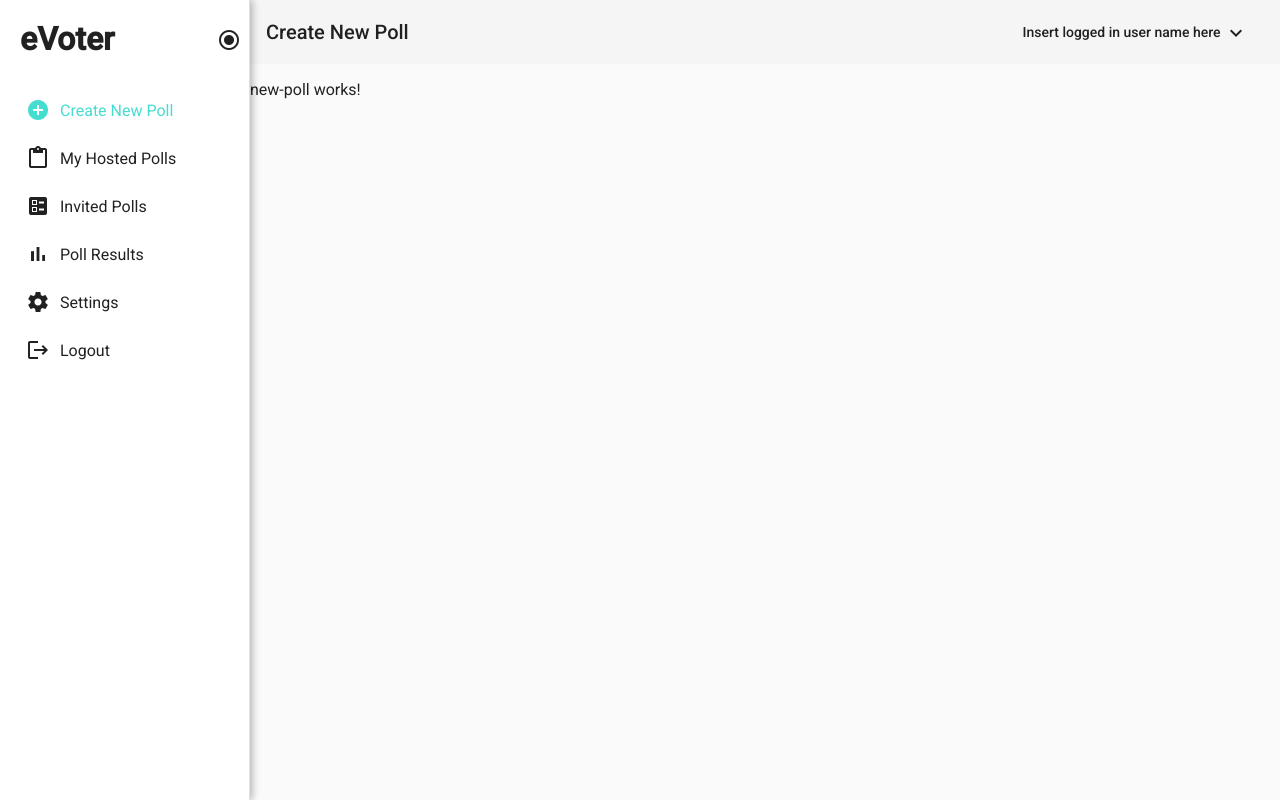
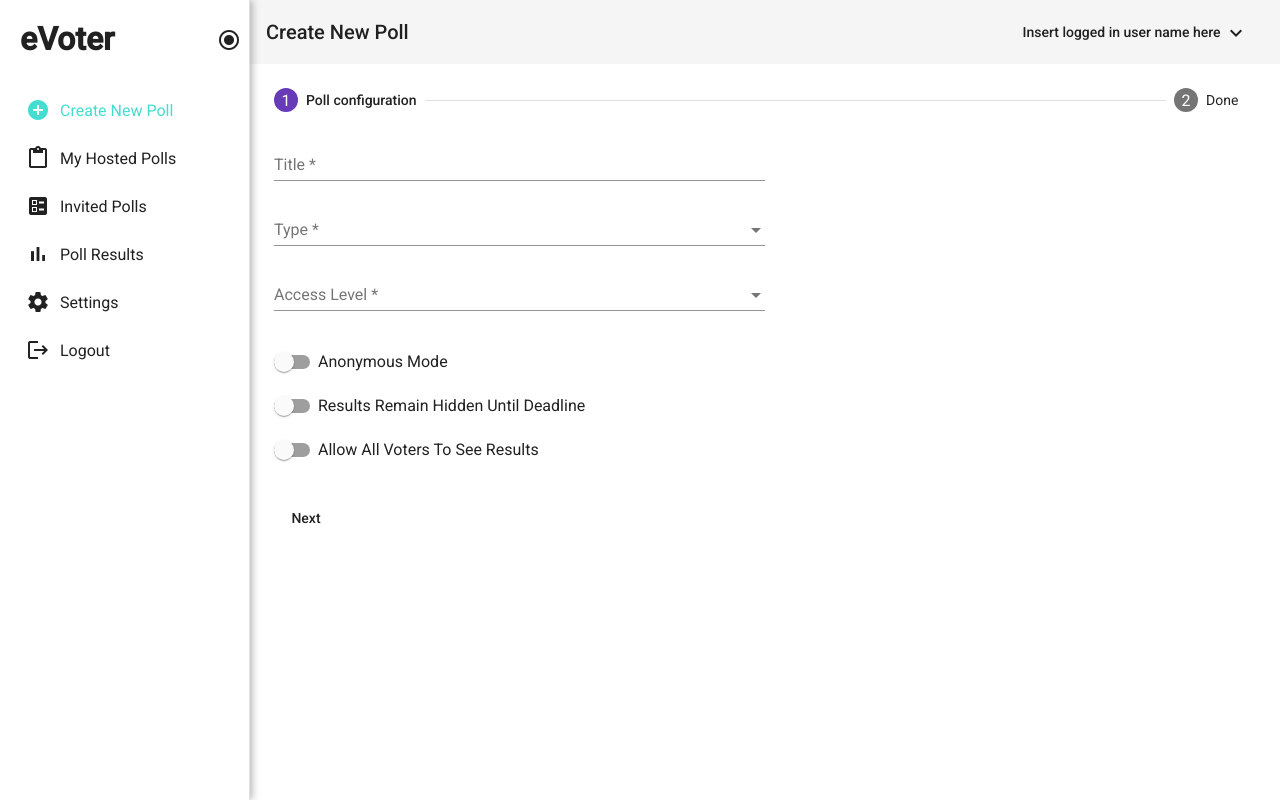
Before and after one commit to ECE493W2021T3/eVoter, an Angular app in the folder frontend/: page /new-poll in a window 1280 px wide. Built offline with nearby package versions, Linux system fonts and the light colour scheme; sample sign-in values are in the browser's storage.

Commit message:
#31 poll config ui and validation

```diff
--- a/frontend/src/app/app.module.ts
+++ b/frontend/src/app/app.module.ts
@@ -3,6 +3,7 @@ import { NgModule } from '@angular/core';
 import { HttpClientModule, HTTP_INTERCEPTORS } from '@angular/common/http';
 import { BrowserAnimationsModule } from '@angular/platform-browser/animations';
 import { FlexLayoutModule } from "@angular/flex-layout";
+import { FormsModule, ReactiveFormsModule } from '@angular/forms';
 
 import { AppRoutingModule } from './app-routing.module';
 import { AppComponent } from './app.component';
@@ -36,7 +37,9 @@ import { SettingsComponent } from './components/settings/settings.component';
         HttpClientModule,
         BrowserAnimationsModule,
         MaterialModule,
-        FlexLayoutModule
+        FlexLayoutModule,
+        FormsModule,
+        ReactiveFormsModule
     ],
     providers: [
         AuthGuard,
--- a/frontend/src/app/components/new-poll/new-poll.component.html
+++ b/frontend/src/app/components/new-poll/new-poll.component.html
@@ -1 +1,77 @@
-<p>new-poll works!</p>
+<div style="height: 100%">
+    <mat-horizontal-stepper #stepper fxFlex>
+        <mat-step [stepControl]="pollConfigForm" errorMessage="Invalid configuration.">
+            <form [formGroup]="pollConfigForm" fxLayout="column" fxFlex="50">
+                <ng-template matStepLabel>Poll configuration</ng-template>
+
+                <mat-form-field>
+                    <input matInput formControlName="title" placeholder="Title" required>
+                    <mat-error *ngIf="pcf.title.errors && pcf.title.errors.required">Title is required</mat-error>
+                </mat-form-field>
+
+                <mat-form-field>
+                    <mat-label>Type</mat-label>
+                    <mat-select formControlName="type" required>
+                        <mat-option></mat-option>
+                        <mat-option *ngFor="let type of pollTypes" [value]="type.value">{{ type.display }}</mat-option>
+                    </mat-select>
+                    <mat-error *ngIf="pcf.type.errors && pcf.type.errors.required">Type is required</mat-error>
+                </mat-form-field>
+
+                <mat-form-field>
+                    <mat-label>Access Level</mat-label>
+                    <mat-select formControlName="accessLevel" required>
+                        <mat-option></mat-option>
+                        <mat-option *ngFor="let accessLevel of accessLevels" [value]="accessLevel.value">{{
+                            accessLevel.display }}</mat-option>
+                    </mat-select>
+                    <mat-error *ngIf="pcf.accessLevel.errors && pcf.accessLevel.errors.required">Access Level is
+                        required</mat-error>
+                </mat-form-field>
+
+                <!-- <mat-form-field fxFlex>
+                    <input matInput readonly required [min]="minDate" [matDatepicker]="endDatePicker"
+                        (focus)="endDatePicker.open()" formControlName="endDate" placeholder="End Date">
+                    <mat-datepicker-toggle matSuffix [for]="endDatePicker"></mat-datepicker-toggle>
+                    <mat-datepicker #endDatePicker></mat-datepicker>
+                    <mat-error *ngIf="pcf.endDate.errors && pcf.endDate.errors.required">End Date is required
+                    </mat-error>
+                </mat-form-field> -->
+
+                <br />
+
+                <div fxLayout="column" fxLayoutGap="20px">
+                    <mat-slide-toggle formControlName="isAnonymousModeOn" color="primary">
+                        Anonymous Mode
+                    </mat-slide-toggle>
+
+                    <mat-slide-toggle formControlName="isHiddenUntilDeadline" color="primary">
+                        Results Remain Hidden Until Deadline
+                    </mat-slide-toggle>
+
+                    <mat-slide-toggle formControlName="canVotersSeeResults" color="primary">
+                        Allow All Voters To See Results
+                    </mat-slide-toggle>
+                </div>
+
+                <br /><br />
+
+                <div>
+                    <button mat-button matStepperNext>Next</button>
+                </div>
+            </form>
+
+            <!-- Fill remaining column space -->
+            <div fxFlex></div>
+        </mat-step>
+
+        <mat-step>
+            <ng-template matStepLabel>Done</ng-template>
+            <p>You are now done.</p>
+            <div>
+                <button mat-button matStepperPrevious>Back</button>
+                <button mat-button (click)="stepper.reset()">Reset</button>
+            </div>
+        </mat-step>
+    </mat-horizontal-stepper>
+</div>
--- a/frontend/src/app/components/new-poll/new-poll.component.ts
+++ b/frontend/src/app/components/new-poll/new-poll.component.ts
@@ -1,15 +1,40 @@
+import { STEPPER_GLOBAL_OPTIONS } from '@angular/cdk/stepper';
 import { Component, OnInit } from '@angular/core';
+import { FormBuilder, FormGroup, Validators } from '@angular/forms';
+import { ACCESS_LEVELS, POLL_TYPES } from 'src/app/helpers/common.const';
 
 @Component({
     selector: 'app-new-poll',
     templateUrl: './new-poll.component.html',
-    styleUrls: ['./new-poll.component.css']
+    styleUrls: ['./new-poll.component.css'],
+    providers: [{
+        provide: STEPPER_GLOBAL_OPTIONS,
+        useValue: { showError: true }
+    }]
 })
 export class NewPollComponent implements OnInit {
+    public pollConfigForm: FormGroup
 
-    constructor() { }
+    public pollTypes = POLL_TYPES;
+    public accessLevels = ACCESS_LEVELS;
+    public minDate = new Date();
+
+    constructor(
+        private formBuilder: FormBuilder) { }
 
     ngOnInit(): void {
+        this.pollConfigForm = this.formBuilder.group({
+            title: ['', Validators.required],
+            type: ['', Validators.required],
+            accessLevel: ['', Validators.required],
+            endDate: ['', Validators.required],
+            endTime: ['', Validators.required],
+            isAnonymousModeOn: [''],
+            isHiddenUntilDeadline: [''],
+            canVotersSeeResults: ['']
+        });
     }
 
+    // Convenience getters for easy access to form fields
+    get pcf() { return this.pollConfigForm.controls; }
 }
--- a/frontend/src/app/components/top-nav-bar/top-nav-bar.component.ts
+++ b/frontend/src/app/components/top-nav-bar/top-nav-bar.component.ts
@@ -14,8 +14,7 @@ export class TopNavBarComponent implements OnInit, OnDestroy {
 
     constructor(
         private router: Router,
-        private authService: AuthService
-    ) { }
+        private authService: AuthService) { }
 
     ngOnInit(): void {
         // Get title from routes in app-routing-module
--- a/frontend/src/app/helpers/auth.guard.ts
+++ b/frontend/src/app/helpers/auth.guard.ts
@@ -9,8 +9,7 @@ import { AuthService } from '../services/auth.service';
 export class AuthGuard implements CanActivate {
     constructor(
         private authService: AuthService,
-        private router: Router
-    ) {}
+        private router: Router) { }
 
     // prevents the user from accessing certain components if not logged in
     canActivate(route: ActivatedRouteSnapshot, state: RouterStateSnapshot) {
--- /dev/null
+++ b/frontend/src/app/helpers/common.const.ts
@@ -0,0 +1,43 @@
+export const COMMON = {
+    accessLevel: {
+        private: 'Private',
+        public: 'Public',
+        inviteOnly: 'Invite Only'
+    },
+    pollType: {
+        survey: 'Survey',
+        election: 'Election'
+    }
+}
+
+// Used for binding display and value
+export interface ICommonValue {
+	display: string;
+	value: string;
+}
+
+export const ACCESS_LEVELS: ICommonValue[] = [
+    {
+        display: COMMON.accessLevel.private,
+        value: COMMON.accessLevel.private
+    },
+    {
+        display: COMMON.accessLevel.public,
+        value: COMMON.accessLevel.public
+    },
+    {
+        display: COMMON.accessLevel.inviteOnly,
+        value: COMMON.accessLevel.inviteOnly
+    }
+];
+
+export const POLL_TYPES: ICommonValue[] = [
+    {
+        display: COMMON.pollType.survey,
+        value: COMMON.pollType.survey
+    },
+    {
+        display: COMMON.pollType.election,
+        value: COMMON.pollType.election
+    }
+];
--- a/frontend/src/styles.scss
+++ b/frontend/src/styles.scss
@@ -65,3 +65,7 @@ mat-nav-list mat-icon {
     position: relative;
     overflow-y: auto;
 }
+
+.page-padding {
+	padding: 0 20px;
+}
```
Also changed, not shown: frontend/src/app/helpers/material.module.ts (+17 -2 lines).
